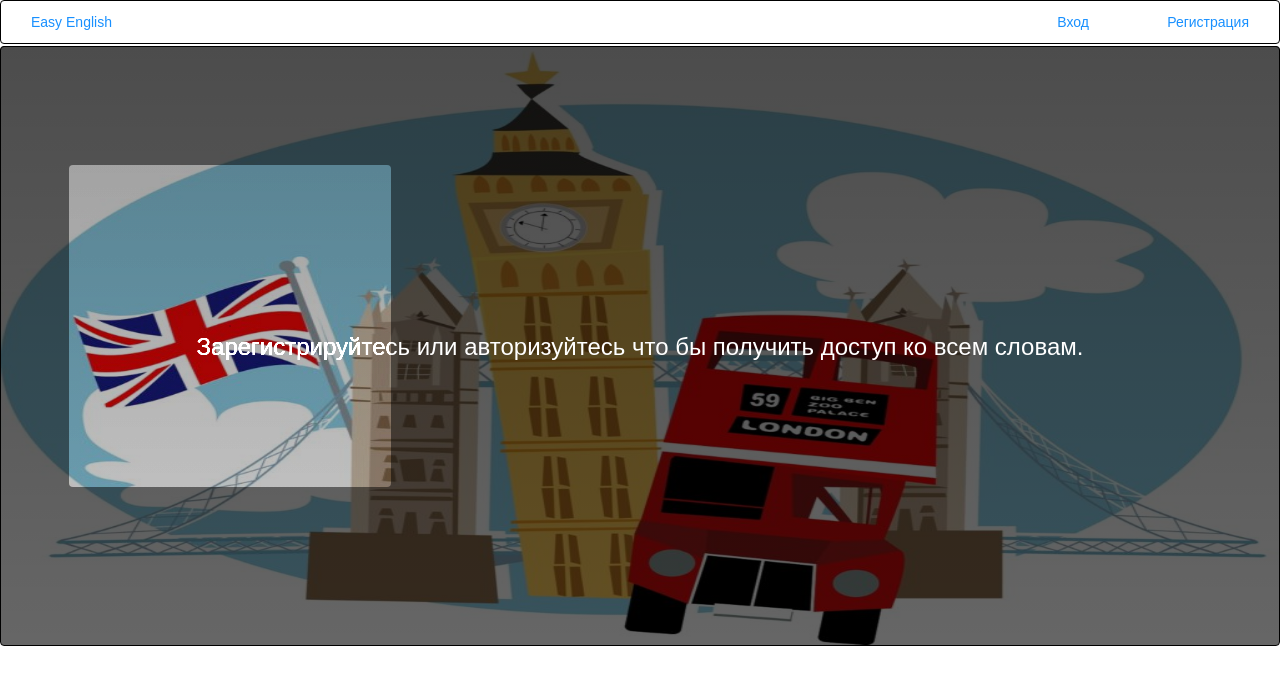
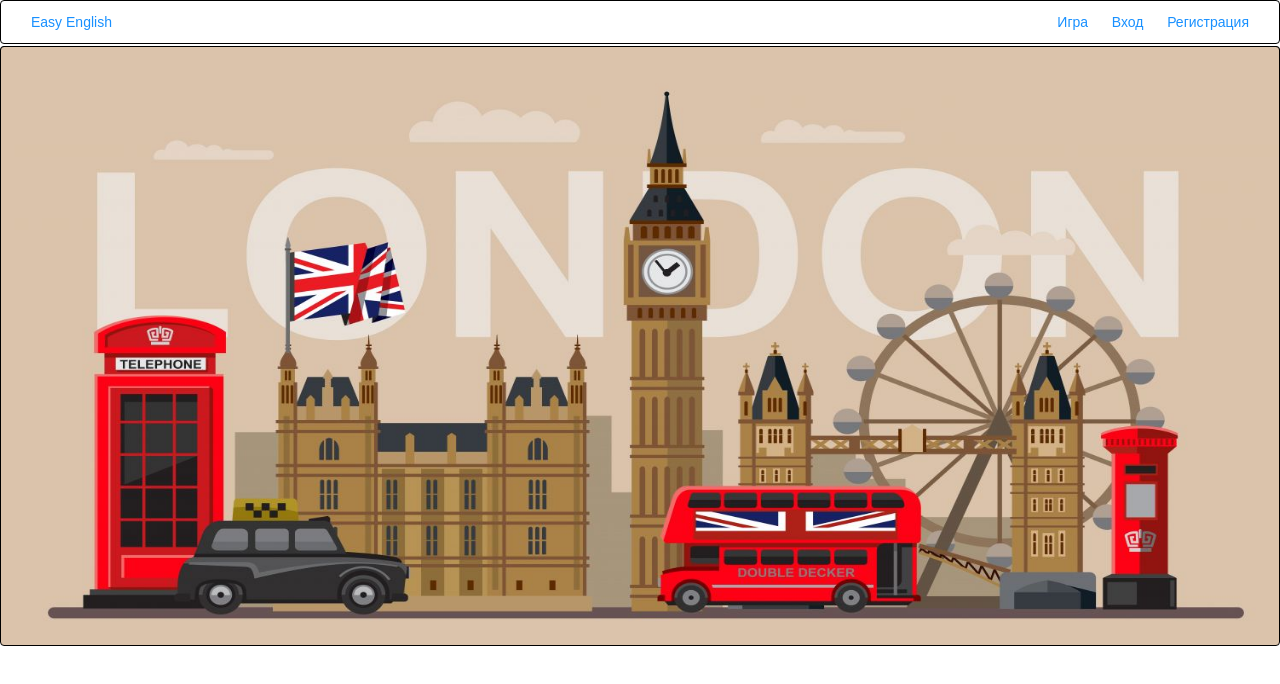
Before and after one commit to fobos78/easyEnglish, a React (Create React App) app in the folder client/: page /game in a window 1280 px wide. Shown: the top 684 px of the page. Built offline with nearby package versions, Linux system fonts and the light colour scheme; no server answers.

Commit message:
поправил анимацию в заставке и добавил страницу с будущей игрой

```diff
--- /dev/null
+++ b/client/src/componets/Game/index.tsx
@@ -0,0 +1,28 @@
+import React from "react";
+import styled from "styled-components/macro";
+
+
+const Game = () => {
+
+  return (
+    <Container>
+    </Container>
+  );
+};
+
+export default Game;
+
+const Container = styled.div`
+  width: 100%;
+  height: 600px;
+  border-radius: 4px;
+  position: absolute;
+  background: linear-gradient(rgba(0,0,0,0),
+         rgba(0,0,0,0)), url("./img/3.jpg");
+  background-size: 100% 100%;
+  background-position: center;
+  display: flex;
+  justify-content: space-between;
+  align-items: center;
+  border: 1px solid black;
+`;
--- a/client/src/componets/Header/index.tsx
+++ b/client/src/componets/Header/index.tsx
@@ -25,6 +25,18 @@ function Header() {
         </NavLink>
       </Logo>
       <Login>
+      {!isAuth && (
+          isLocation('login') ?
+            <NavLink to="/game" onClick={() => dispatch(closeError())}>
+              <BottomLine >
+                Игра
+              </BottomLine>
+            </NavLink> :
+            <NavLink to="/game" onClick={() => dispatch(closeError())}>
+              Игра
+            </NavLink>
+        )
+        }
         {!isAuth && (
           isLocation('login') ?
             <NavLink to="/login" onClick={() => dispatch(closeError())}>
--- a/client/src/features/MainPage/index.tsx
+++ b/client/src/features/MainPage/index.tsx
@@ -1,6 +1,7 @@
 import React, { useEffect, useState } from "react";
+import { useCallback } from "react";
 import { useSelector } from "react-redux";
-import styled from "styled-components";
+import styled from "styled-components/macro";
 import useWindowSize from "../../hooks/useWindowSize";
 import { rootReducersType } from "../../redux/reducers";
 // import ExamplesWords from "../ExamplesWords";
@@ -8,47 +9,43 @@ import { rootReducersType } from "../../redux/reducers";
 interface coord {
   x: number;
   y: number;
+  a: number;
+  b: number;
 }
 
 const MainPage = () => {
   const isAuth = useSelector((state: rootReducersType) => state.user.isAuth);
   const { height, width } = useWindowSize();
-  const [coordinates, setCoordinates] = useState<coord>({ x: 60, y: 10 });
-  const [a, setA] = useState(2);
-  const [b, setB] = useState(2);
+  const [coordinates, setCoordinates] = useState<coord>({ x: 60, y: 10, a: 2, b: 2 });
 
   function pause(ms: number) {
     return new Promise((resolve) => setTimeout(resolve, ms));
   }
 
-  useEffect(() => {
-    async function go(ms: number) {
-      await pause(ms);
-
+  const go = useCallback(async () => {
+    await pause(50);
     if (coordinates.x > height - 260) {
-        setA(-2);
-        return setCoordinates((prev) => ({ x: prev.x + a, y: prev.y + b }));
+      setCoordinates((prev) => ({ x: prev.x + prev.a, y: prev.y + prev.b, a: -2, b: prev.b }));
+      return ;
     }
     if (coordinates.x < 180) {
-        setA(2);
-        return setCoordinates((prev) => ({ x: prev.x + a, y: prev.y + b }));
+      setCoordinates((prev) => ({ x: prev.x + prev.a, y: prev.y + prev.b, a: 2, b: prev.b }))
+      return ;
     }
     if (coordinates.y > width - 180) {
-        setB(-2);
-        return setCoordinates((prev) => ({ x: prev.x + a, y: prev.y + b }));
+      setCoordinates((prev) => ({ x: prev.x + prev.a, y: prev.y + prev.b, a: prev.a, b: -2 }))
+      return ;
     }
     if (coordinates.y < 150) {
-        setB(2);
-        return setCoordinates((prev) => ({ x: prev.x + a, y: prev.y + b }));
+      setCoordinates((prev) => ({ x: prev.x + prev.a, y: prev.y + prev.b, a: prev.a, b: 2 }))
+      return ;
     }
-      setCoordinates((prev) => ({ x: prev.x + a, y: prev.y + b }));
-    }
-    go(50);
-    // .then(() =>
-    //   setCoordinates((prev) => ({ x: prev.x + a, y: prev.y + b }))
-    // );
-    return;
-  }, [coordinates, height, width]);
+    setCoordinates((prev) => ({ x: prev.x + prev.a, y: prev.y + prev.b, a: prev.a, b: prev.b }));
+  },[coordinates,width,height]);
+
+  useEffect(() => {
+    go();
+  }, [go]);
 
   return (
     <Container>
@@ -93,8 +90,8 @@ const Container = styled.div`
   height: 600px;
   border-radius: 4px;
   position: absolute;
-  background: linear-gradient(rgba(0,0,0,0.7),
-         rgba(0,0,0,0.6)), url("./img/2.jpg");
+  background: linear-gradient(rgba(0,0,0,0.5),
+         rgba(0,0,0,0.7)), url("./img/2.jpg");
   background-size: 100% 100%;
   background-position: center;
   display: flex;
--- a/client/src/routes/index.tsx
+++ b/client/src/routes/index.tsx
@@ -1,47 +1,50 @@
-import React from 'react';
-import { useSelector } from 'react-redux';
-import { Route, Switch } from 'react-router-dom';
+import React from "react";
+import { useSelector } from "react-redux";
+import { Route, Switch } from "react-router-dom";
 
-import Login from '../componets/Login';
-import Registration from '../componets/Registration';
-import MainPage from '../features/MainPage';
-import NewWord from '../features/NewWord';
-import UserWords from '../features/UserWords';
-import Words from '../features/Words';
-import SearchWord from '../features/SearchWord';
-import { rootReducersType } from '../redux/reducers';
-
+import Login from "../componets/Login";
+import Registration from "../componets/Registration";
+import Game from "../componets/Game";
+import MainPage from "../features/MainPage";
+import NewWord from "../features/NewWord";
+import UserWords from "../features/UserWords";
+import Words from "../features/Words";
+import SearchWord from "../features/SearchWord";
+import { rootReducersType } from "../redux/reducers";
 
 const Routes = () => {
   const isAuth = useSelector((state: rootReducersType) => state.user.isAuth);
 
-  return (
-      !isAuth ?
+  return !isAuth ? (
     <Switch>
-          <Route exact path='/login'>
+      <Route exact path="/login">
         <Login />
       </Route>
-          <Route exact path='/registration'>
+      <Route exact path="/registration">
         <Registration />
       </Route>
-          <Route path='/'>
+      <Route exact path="/game">
+        <Game />
+      </Route>
+      <Route path="/">
         <MainPage />
       </Route>
-        </Switch> :
+    </Switch>
+  ) : (
     <Switch>
-          <Route exact path='/words'>
+      <Route exact path="/words">
         <Words />
       </Route>
-          <Route exact path='/userwords'>
+      <Route exact path="/userwords">
         <UserWords />
       </Route>
-          <Route exact path='/newword'>
+      <Route exact path="/newword">
         <NewWord />
       </Route>
-          <Route exact path='/search_word'>
+      <Route exact path="/search_word">
         <SearchWord />
       </Route>
-          <Route path='/'>
+      <Route path="/">
         <MainPage />
       </Route>
     </Switch>
```
Also changed, not shown: 2 other files (tests, documents, lock files or other folders). Lines whose indentation alone changed are shown as unchanged.
